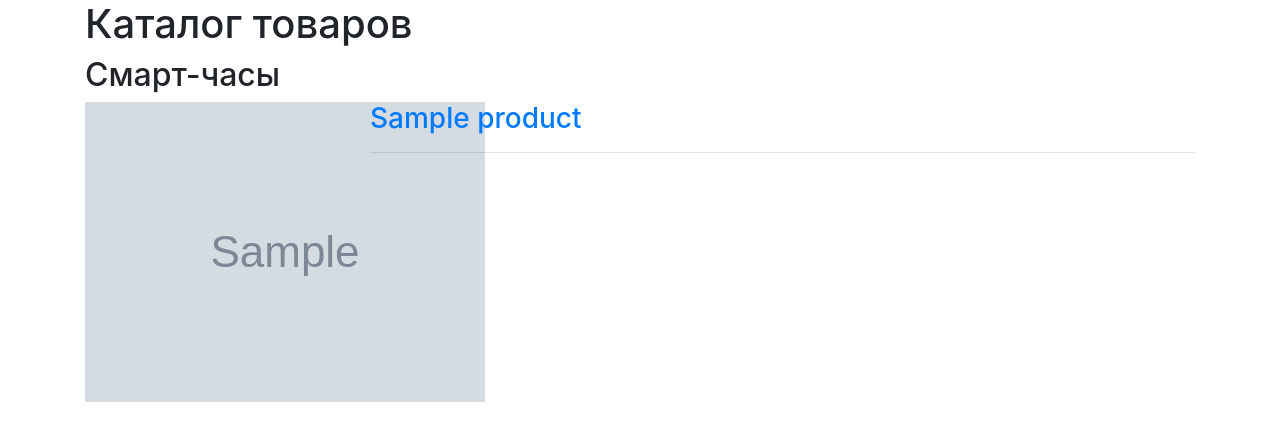
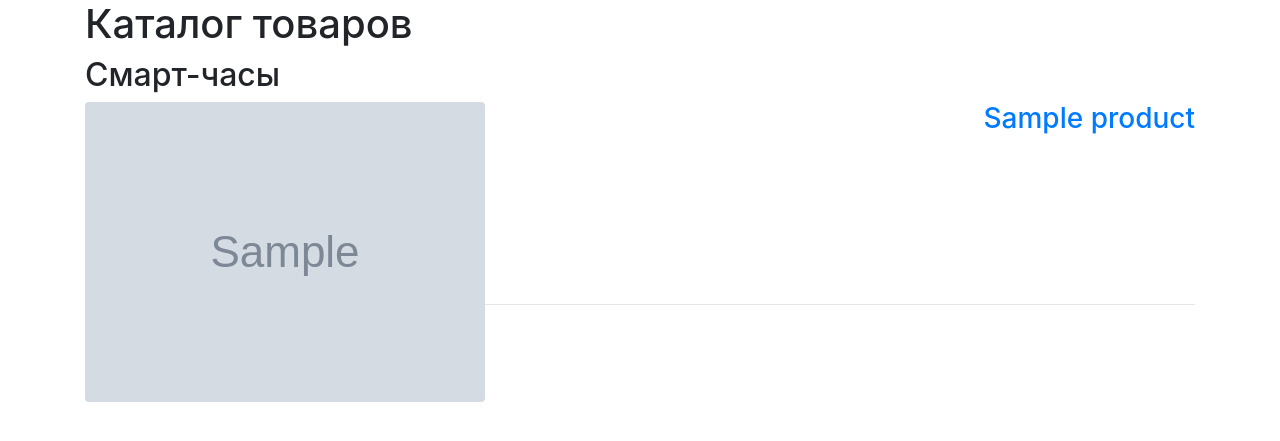
Before and after one commit to SlavaAG/ebay_clon, a Flask app: template templates/index.html in a window 1280 px wide. Shown: the top 441 px of the page. Run offline with Flask 2, Linux system fonts and the light colour scheme; the template is opened without the code that fills it: most values are stand-ins (such as "Sample title", 1, 10 or a date in 2020); grey boxes marked "Sample" are stand-in pictures; some libraries are stand-ins or nearby versions.

Commit message:
поправил ссылки стоят напротив своих картинок

```diff
--- a/templates/index.html
+++ b/templates/index.html
@@ -14,19 +14,12 @@
       <div class="container">
         <h1>Каталог товаров</h1>
         <h2>Смарт-часы</h2>
-        <div class="row">
-          <div class="col-3">
-            {% for product in catalog %}
-            <img src="{{ product.image }}">
-            {% endfor %}
-          </div>
-          <div class="col-9">
-            {% for product in catalog %}
-            <h3><a href="{{ product.url }}">{{ product.title }}</a></h3>
-            <hr />
-            {% endfor %}
-          </div>
-        </div>
+        {% for product in catalog %}
+        <h3 class="text-right"><img src="{{ product.image }}" class="rounded float-left">
+          <a href="{{ product.url }}">{{ product.title }}</a></h3>
+        <br><br><br><br><br><br>
+        <hr />
+        {% endfor %}
       </div>
 
 
```
